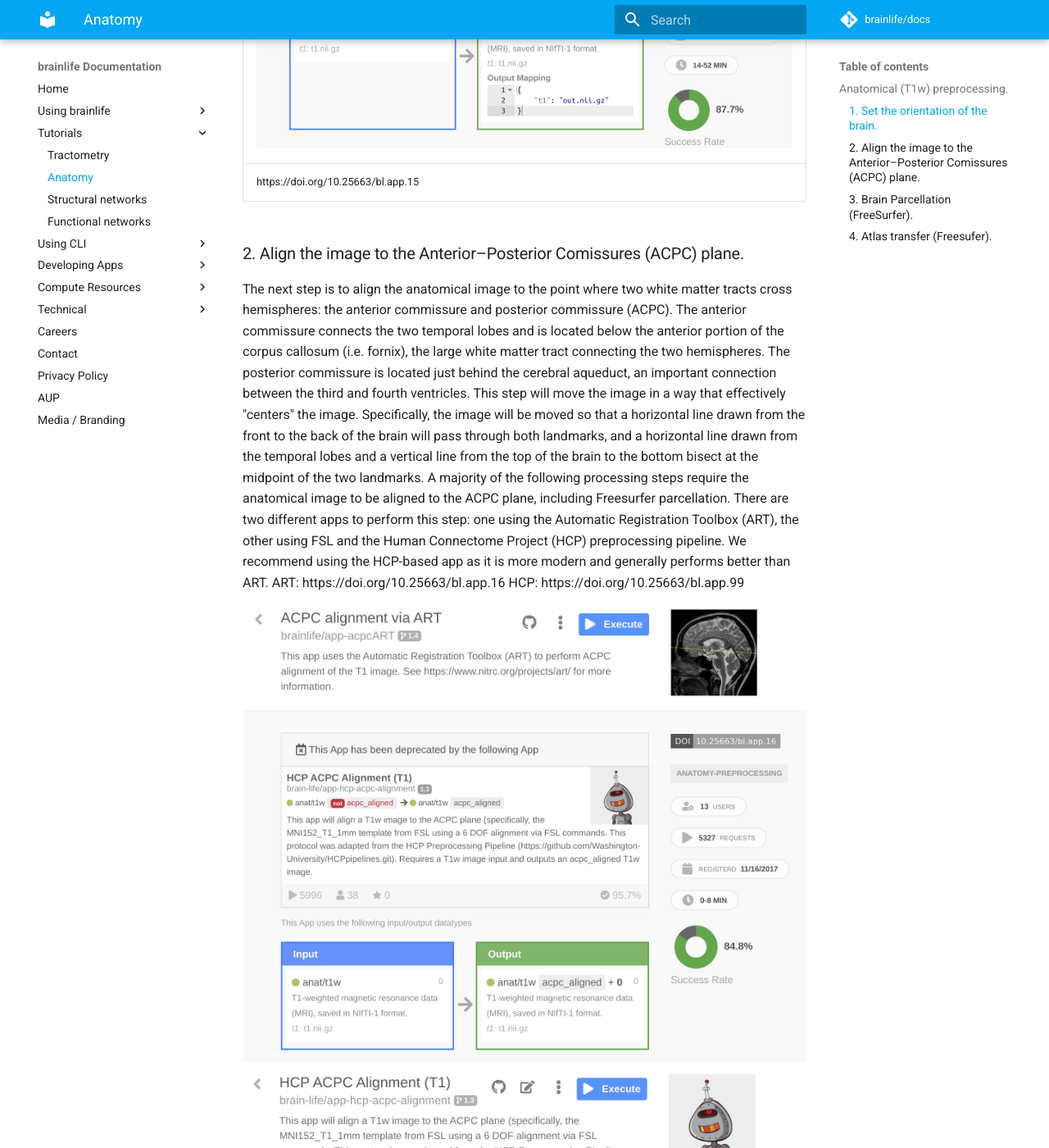
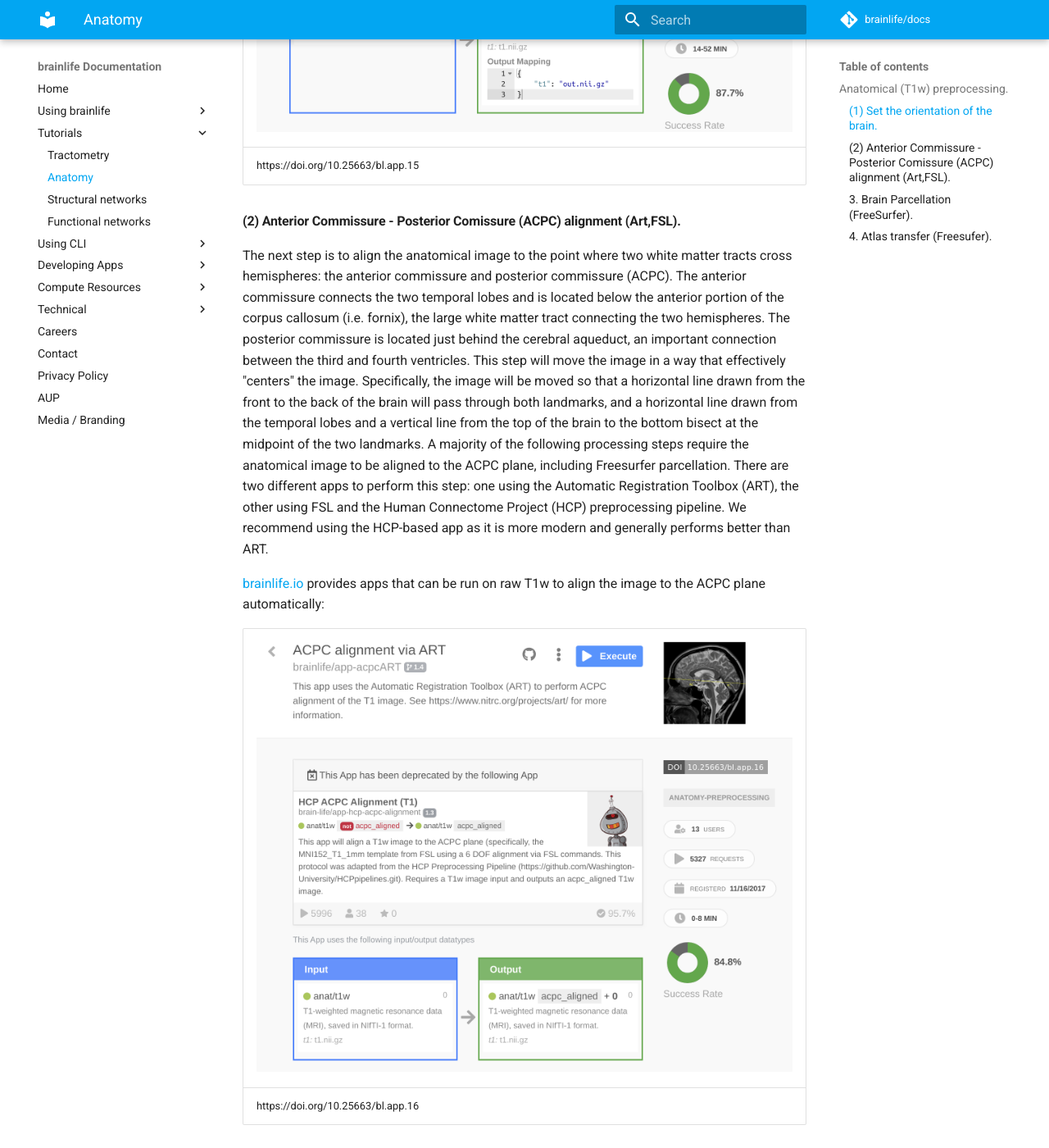
Before and after one commit to brainlife/docs, an MkDocs documentation site: the page built from docs/tutorial/t1w-preprocessing.md, in a window 1280 px wide and 1400 px high, scrolled down 1622 px. Shown: the whole window at 82% size. Built offline with MkDocs 1.6.1 and Material for MkDocs 9.7.7, drawn with Linux system fonts in a browser that asks for light colours; comment, search, counter and statistics services are not loaded; some of the changed text lies outside the part shown.

Commit message:
Reason: updates to t1 preprocessing tutorial

```diff
--- a/docs/tutorial/t1w-preprocessing.md
+++ b/docs/tutorial/t1w-preprocessing.md
@@ -7,7 +7,7 @@
 
 <iframe width="560" height="315" src="https://www.youtube.com/embed/hC0Ms3KWD8o" frameborder="0" allow="accelerometer; autoplay; encrypted-media; gyroscope; picture-in-picture" allowfullscreen></iframe>
 
-### 1. Set the orientation of the brain.
+#### (1) Set the orientation of the brain.
 
 The first step is to make sure the anatomy of the brain 'looks right.' This means that the coordinate system for the T1w image is stored rotated such that the brain appears up-right and centered when opened in the major visualization toolboxes that the scientific community uses (i.e., generally we look at images where the nose faces towards right-hand side in the sagittal plane, and forward in the axial and coronal planes). This rotation involves changing information in the T1w data files and headers. Beside agreeing to the standard convetions, this orientation is important because it assures that the data inside the T1w iamges will be "indexed,"  or read, appropirately allowing different software libraries for neuroimaging data analysis to  read the data, interpret the position and dimensions of individual three-dimensional pixels (i.e., voxels). During this process oftentimes the neck is removed from the original MRI data, so to fit the image within an adequate volume.
 
@@ -17,29 +17,42 @@
 
 [brainlife.io](https://brainlife.io) provides a service (App) that can be run on raw T1w to rop and orient the image automatically:
 
-|![crop-reorient](/docs/img/app.crop-reorient.bl.header.png)|
+| ![crop-reorient](/docs/img/app.crop-reorient.bl.header.png)|
 |------------------------------------|
 | https://doi.org/10.25663/bl.app.15 |
 
 
-### 2. Align the image to the Anterior–Posterior Comissures (ACPC) plane.
+#### (2) Anterior Commissure - Posterior Comissure (ACPC) alignment (Art,FSL).
 
 The next step is to align the anatomical image to the point where two white matter tracts cross hemispheres: the anterior commissure and posterior commissure (ACPC). The anterior commissure connects the two temporal lobes and is located below the anterior portion of the corpus callosum (i.e. fornix), the large white matter tract connecting the two hemispheres. The posterior commissure is located just behind the cerebral aqueduct, an important connection between the third and fourth ventricles. This step will move the image in a way that effectively "centers" the image. Specifically, the image will be moved so that a horizontal line drawn from the front to the back of the brain will pass through both landmarks, and a horizontal line drawn from the temporal lobes and a vertical line from the top of the brain to the bottom bisect at the midpoint of the two landmarks. A majority of the following processing steps require the anatomical image to be aligned to the ACPC plane, including Freesurfer parcellation. There are two different apps to perform this step: one using the Automatic Registration Toolbox (ART), the other using FSL and the Human Connectome Project (HCP) preprocessing pipeline. We recommend using the HCP-based app as it is more modern and generally performs better than ART.
-ART: https://doi.org/10.25663/bl.app.16
-HCP: https://doi.org/10.25663/bl.app.99
 
-![art](/docs/img/app.art.bl.header.png)
-![hcp-acpc](/docs/img/app.hcp-acpc.bl.header.png)
+[brainlife.io](https://brainlife.io) provides apps that can be run on raw T1w to align the image to the ACPC plane automatically:
 
-### 3. Brain Parcellation (FreeSurfer).
+| ![art](/docs/img/app.art.bl.header.png)|
+|------------------------------------|
+| https://doi.org/10.25663/bl.app.16 |
+
+| ![hcp-acpc](/docs/img/app.hcp-acpc.bl.header.png)|
+|------------------------------------|
+| https://doi.org/10.25663/bl.app.99 |
+
+
+#### 3. Brain Parcellation (FreeSurfer).
 
 The next step is perform anatomical preprocessing and divide (i.e. parcellate) the brain into different regions and tissue types (i.e. white matter, gray matter) using Freesurfer. These regions represent different gray matter (i.e. cortical) landmarks such as the motor and somatosensory cortices, and are typically derived from histological properties of these regions. Sometimes, they are derived from functional activation (i.e. fMRI) patterns. Freesurfer will divide the anatomical image into different tissue types (i.e. white matter, gray matter), parcellate the gray matter into known anatomical landmarks, and output statistics regarding the volume and thickness of the different tissue types and anatomical landmarks. These regions are then used for a large number of downstream steps, including white matter tract segmentation. Information regarding the volume and thickness of each region can also be used for group analyses.
-https://doi.org/10.25663/bl.app.0
-![freesurfer](/docs/img/app.freesurfer.bl.header.png)
 
-### 4. Atlas transfer (Freesufer).
+[brainlife.io](https://brainlife.io) provides an app that can be run on ACPC-aligned T1w to segment and parcellate the image automatically:
+
+| ![freesurfer](/docs/img/app.freesurfer.bl.header.png)|
+|------------------------------------|
+| https://doi.org/10.25663/bl.app.0 |
+
+#### 4. Atlas transfer (Freesufer).
 
 The final step in the anatomical preprocessing (T1w) pipeline is to fit different parcellations to the Freesufer-generated parcellation. This is useful as new parcellations come out relatively frequently, each generated based on different histological or functional properties. We recommend mapping the Glasser-derived 180 node parcellation, as it was derived from both histological and functional properties (Glasser MF, Coalson TS, Robinson EC, et al. A multi-modal parcellation of human cerebral cortex. Nature. 2016;536(7615):171–178. doi:10.1038/nature18933).
-https://doi.org/10.25663/bl.app.23
 
-![matt](/docs/img/app.matt.bl.header.png)
+[brainlife.io](https://brainlife.io) provides an app that can be run on freesurfer outputs to map atlases automatically:
+
+| ![matt](/docs/img/app.matt.bl.header.png)|
+|------------------------------------|
+| https://doi.org/10.25663/bl.app.23 |
```
